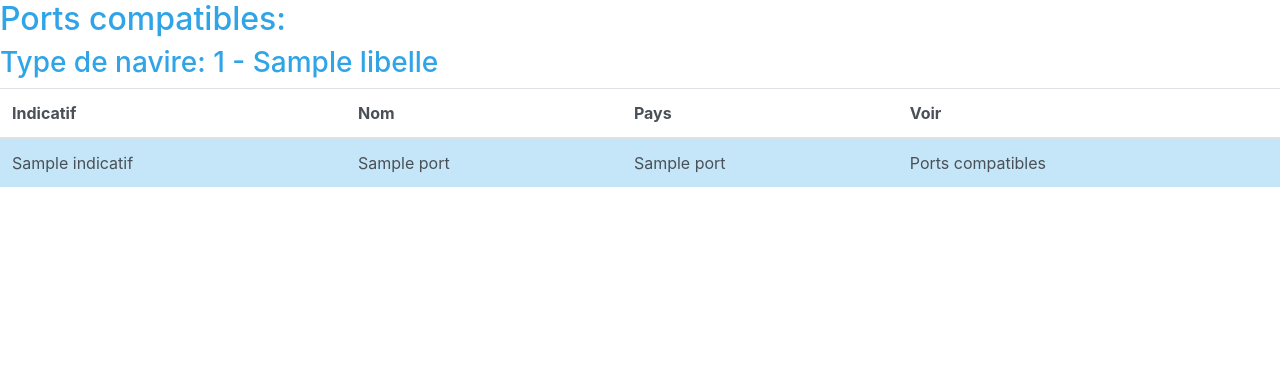
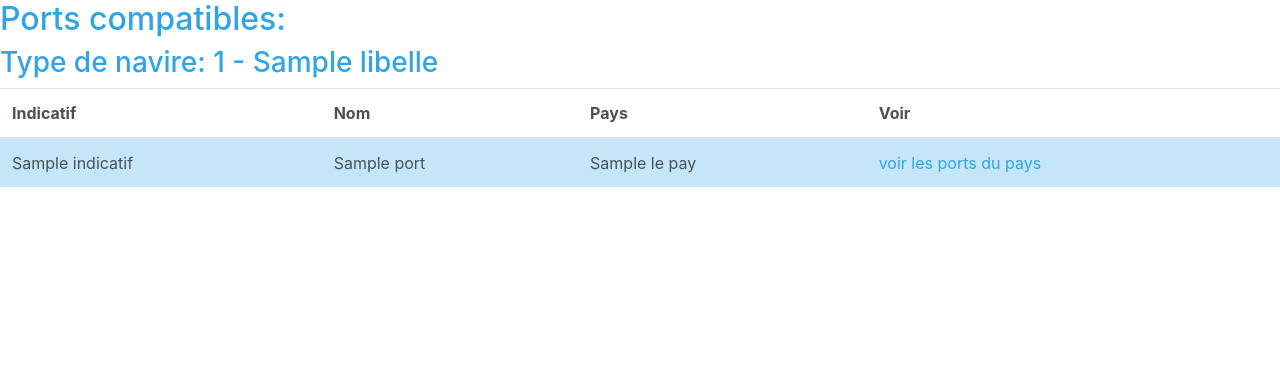
Before and after one commit to ManonOrs/symfonyNavire, a Symfony app: template templates/aisshiptype/portscompatibles.html.twig in a window 1280 px wide. Shown: the part 56-428 px from the top of the page. Run offline with Twig, Linux system fonts and the light colour scheme; the template is opened without the code that fills it: most values are stand-ins (such as "Sample title", 1, 10 or a date in 2020); some libraries are stand-ins or nearby versions.

Commit message:
port par type

```diff
--- a/src/Controller/AisShipTypeController.php
+++ b/src/Controller/AisShipTypeController.php
@@ -33,13 +33,12 @@ class AisShipTypeController extends AbstractController
     }
 
     /**
-     * @Route("/portcompatibles/{id}", name="ports")
+     * @Route("/portscompatibles/{id}", name="ports")
      */
-    public function portsCompatibles(AisShipTypeRepository $repo,$id, PortRepository $repopo)
+    public function portsCompatibles(AisShipTypeRepository $repo,$id)
     {
        $type=$repo->find($id);
        $ports=$type->getLesPorts();
-       $pay=$repopo->find();//arriver a trouver l'id de chaque pays avec les ports
         return $this->render('aisshiptype/portscompatibles.html.twig', [
                     'type' => $type,
                     'ports' =>$ports,
--- a/templates/aisshiptype/portscompatibles.html.twig
+++ b/templates/aisshiptype/portscompatibles.html.twig
@@ -17,8 +17,8 @@
     <tr class="table-primary">
       <td>{{ port.indicatif }}</td>
       <td>{{ port.nom }}</td>
-      <td>{{ port.nom }}</td>
-      <td>Ports compatibles</td>
+      <td>{{ port.lePays.nom }}</td>
+      <td><a href="#">voir les ports du pays</a> </td>
 
     </tr>
     {% endfor %}
--- a/templates/aisshiptype/voirtous.html.twig
+++ b/templates/aisshiptype/voirtous.html.twig
@@ -14,7 +14,7 @@
     <tr class="table-primary">
       <td>{{ type.id }}</td>
       <td>{{ type.libelle }}</td>
-      <td>Ports compatibles</td>
+      <td><a href="http://navire.sio/portscompatibles/{{ type.id }}">Ports compatibles</a></td>
     </tr>
     {% endfor %}
       </tbody>
--- a/templates/elements/navbar.html.twig
+++ b/templates/elements/navbar.html.twig
@@ -15,16 +15,15 @@
                 <li class="nav-item dropdown">
                     <a class="nav-link dropdown-toggle" data-toggle="dropdown" href="#" role="button" aria-haspopup="true" aria-expanded="false">Navires</a>
                     <div class="dropdown-menu">
-                        <a class="dropdown-item" href="http://navire.sio/voirtous">Voir tous les types</a>
-                        <a class="dropdown-item" href="#">Another action</a>
-                        <a class="dropdown-item" href="#">Something else here</a>
+                        <a class="dropdown-item" href="http://navire.sio/voirtous">Voir les types</a>
+                        <a class="dropdown-item" href="#">Les navires</a>
                     </div>
                 </li>
                 <li class="nav-item dropdown">
                     <a class="nav-link dropdown-toggle" data-toggle="dropdown" href="#" role="button" aria-haspopup="true" aria-expanded="false">Pays et Ports</a>
                     <div class="dropdown-menu">
-                        <a class="dropdown-item" href="#">Action</a>
-                        <a class="dropdown-item" href="#">Another action</a>
+                        <a class="dropdown-item" href="#">Les pays</a>
+                        <a class="dropdown-item" href="#">Les ports</a>
                     </div>
                 </li>
             </ul>
```
